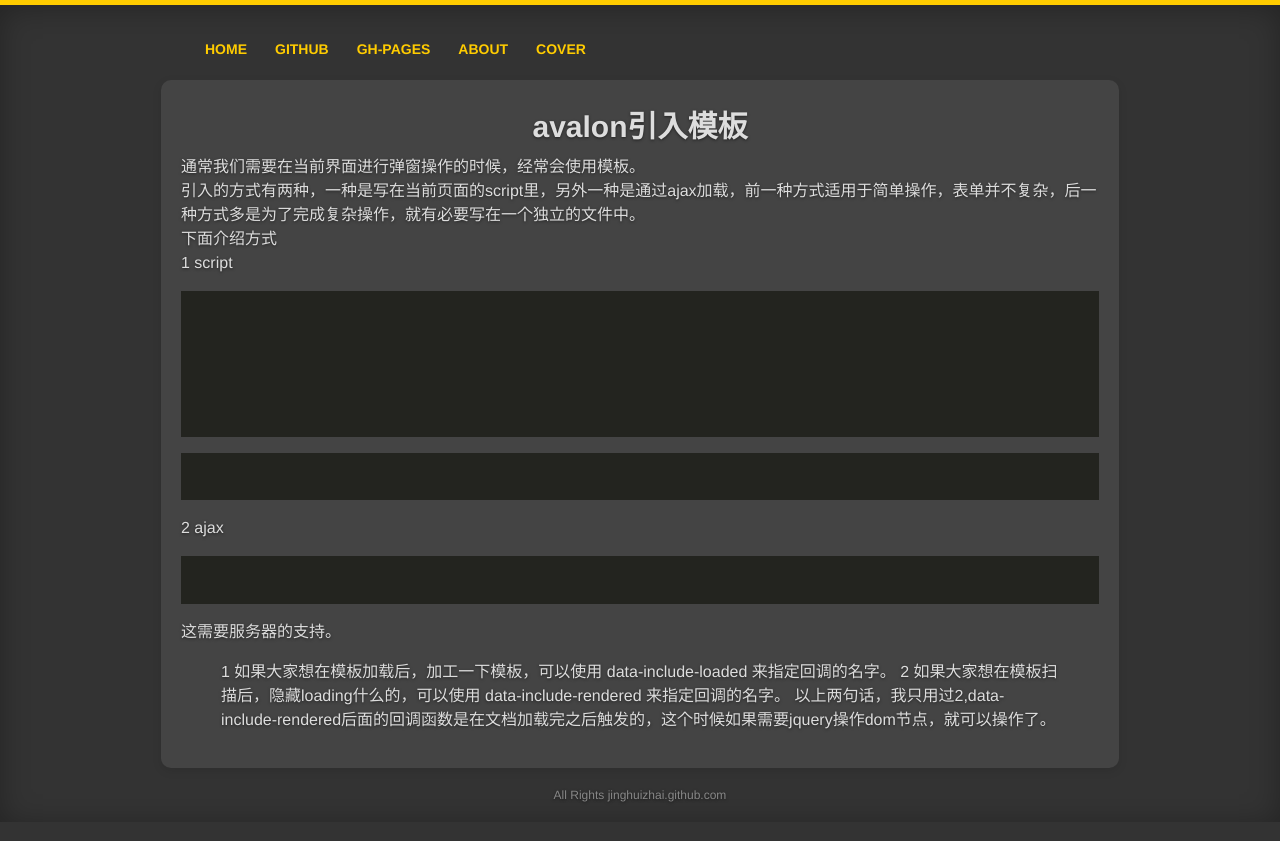
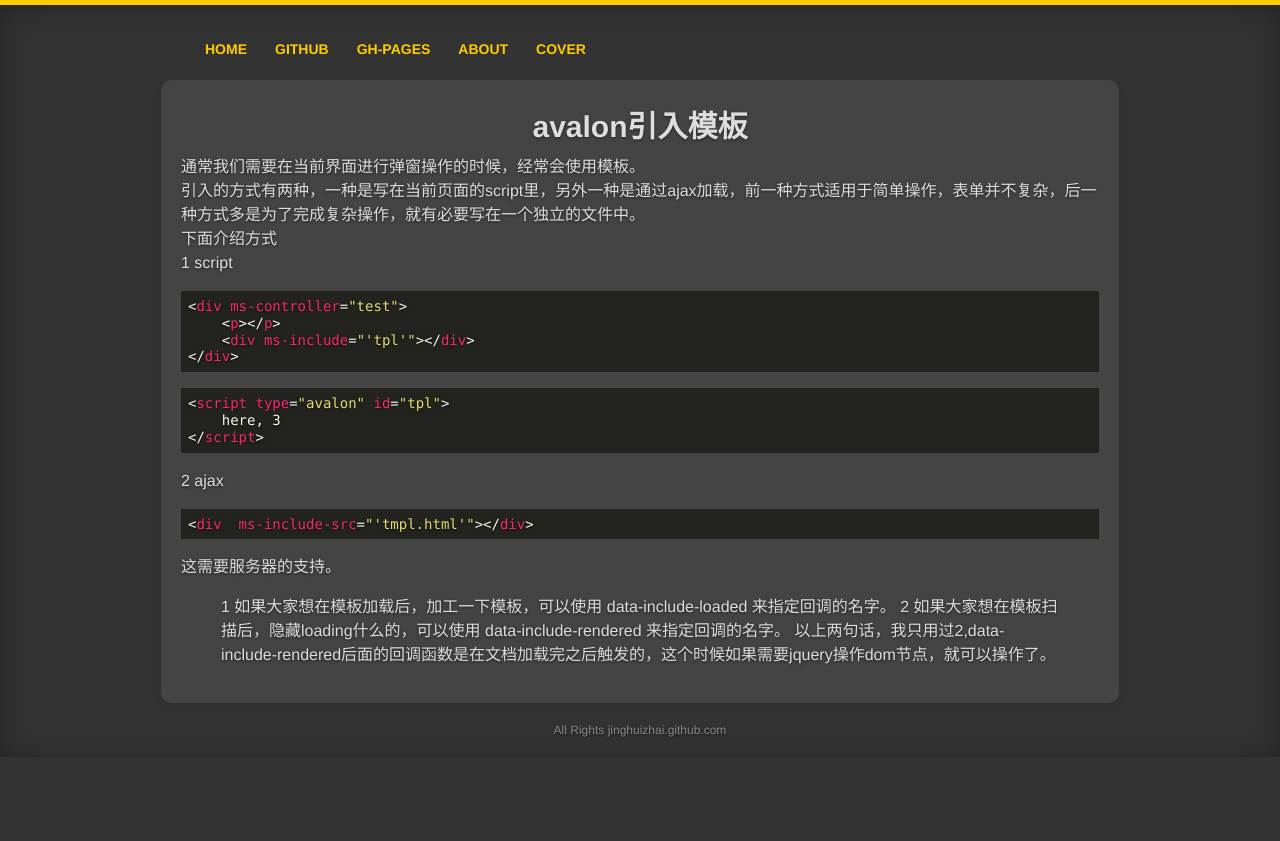
Before and after one commit to jinghuizhai/blog, a Jekyll site: the page built from _posts/2016-5-19-avalon-template.md, in a window 1280 px wide. Shown: the top 841 px of the page. Built offline with Jekyll 4.4.1, drawn with Linux system fonts in a browser that asks for light colours.

Commit message:
Update 2016-5-19-avalon-template.md

````diff
--- a/_posts/2016-5-19-avalon-template.md
+++ b/_posts/2016-5-19-avalon-template.md
@@ -11,22 +11,22 @@ title: avalon引入模板
 <br/>
 1 script
 <br/>
-<pre><code>
+```
 <div ms-controller="test">
     <p>{{xxx}}</p>
     <div ms-include="'tpl'"></div>
 </div>
-</code></pre>
-<pre><code>
+```
+```
 <script type="avalon" id="tpl">
     here, {{ 3 + 6 * 5 }}
 </script>
-</code></pre>
+```
 2 ajax
 <br/>
-<pre><code>
+```
 <div  ms-include-src="'tmpl.html'"></div>
-</code></pre>
+```
 这需要服务器的支持。
 <br/>
 > 1 如果大家想在模板加载后，加工一下模板，可以使用 data-include-loaded 来指定回调的名字。
````
